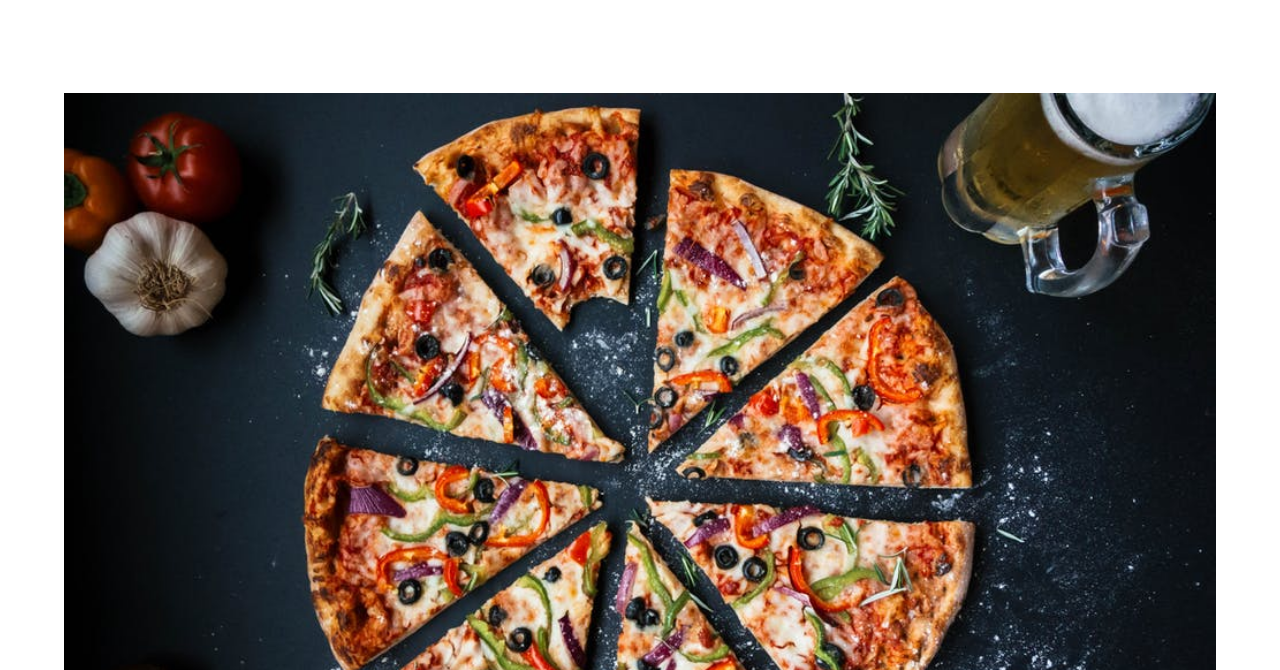
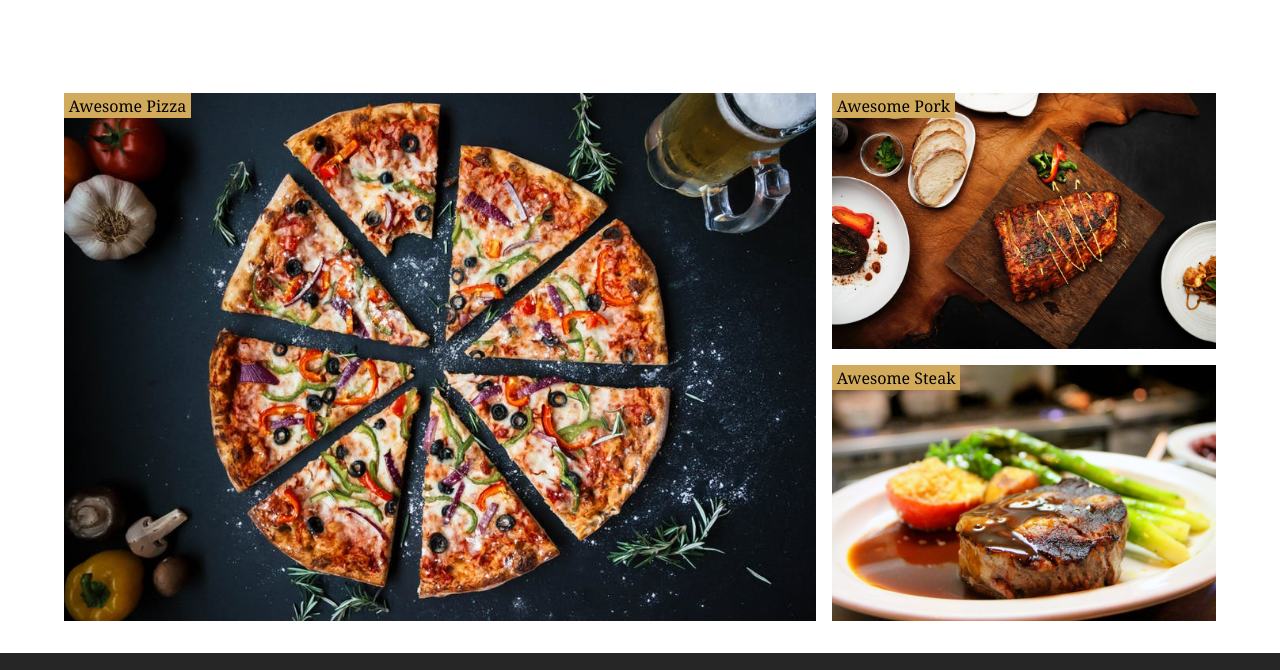
Before and after one commit to thefoxboxman/gatsby-cafe, a Gatsby site: page / in a window 1280 px wide. Shown: the part 1203-1873 px from the top of the page. Built offline with nearby package versions, Linux system fonts and the light colour scheme; Gatsby itself is replaced by a stand-in of ours.

Commit message:
Added css and grid layout to Gallary component.

```diff
--- a/src/components/HomePageComponents/Gallery.js
+++ b/src/components/HomePageComponents/Gallery.js
@@ -46,11 +46,11 @@ export default function Gallery() {
               </div>
               <div className="item item-2">
                 <Img fluid={img2} />
-                <p className="info">Awesome Pizza</p>
+                <p className="info">Awesome Pork</p>
               </div>
               <div className="item item-3">
                 <Img fluid={img3} />
-                <p className="info">Awesome Pizza</p>
+                <p className="info">Awesome Steak</p>
               </div>
             </GalleryWrapper>
           </Section>
@@ -59,4 +59,46 @@ export default function Gallery() {
 	)
 }
 
-const GalleryWrapper = styled.div``
+const GalleryWrapper = styled.div`
+  display: grid;
+  grid-template-columns: auto;
+  grid-row-gap: 1rem;
+  .item {
+    position: relative;
+  }
+  .info {
+    position: absolute;
+    top: 0;
+    left: 0;
+    background: ${styles.colors.mainYellow};
+    padding: 0.1rem 0.3rem;
+    text-transform: capitalize;
+  }
+  @media (min-width: 576px) {
+    grid-template-columns: 1fr 1fr;
+    grid-column-gap: 1rem;
+  }
+  @media (min-width: 768px) {
+    grid-template-columns: repeat(3, 1fr);
+  }
+  @media (min-width: 992px) {
+		/*gatsby generated class use in fluid display
+		found using firefox inspector*/
+		.gatsby-image-wrapper{
+			height:100%;
+		}
+    grid-template-areas:
+      'one one two two'
+      'one one three three';
+    .item-1 {
+      grid-area: one;
+    }
+    .item-2 {
+      grid-area: two;
+    }
+    .item-3 {
+      grid-area: three;
+    }
+    grid-gap: 1rem;
+  }
+`
```
